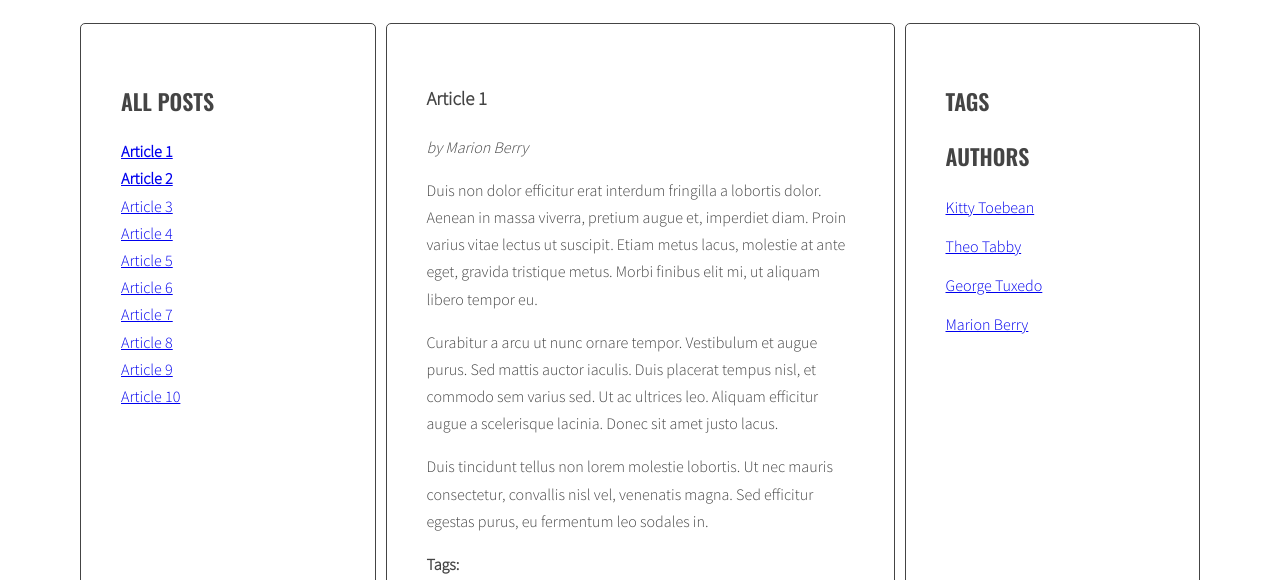
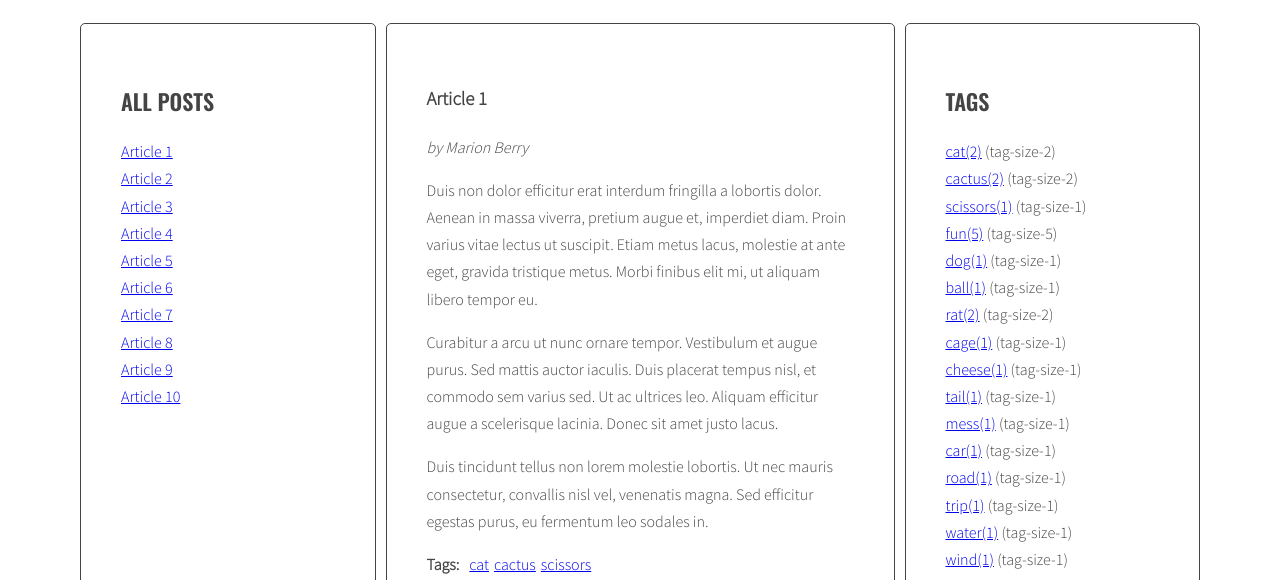
Before and after one commit to Kubakie/javascript-blog, a website: page index.html in a window 1280 px wide. Shown: the part 220-800 px from the top of the page. Drawn offline with nearby package versions, Linux system fonts and the light colour scheme.

Commit message:
fix generateTags function in script.js and aside in index.html

```diff
--- a/js/script.js
+++ b/js/script.js
@@ -84,72 +84,68 @@ function calculateTagClass(count, params) {
   return tagClass;
 }
 function generateTags() {
-    /* [NEW] create a new variable allTags with an empty object */
+    // [NEW] create a new variable allTags with an empty object /
   let allTags = {};
-    /* find all articles */
+    // find all articles /
     const articles = document.querySelectorAll(optArticleSelector);
-    /* START LOOP: for every article: */
+    // START LOOP: for every article: /
     for (let article of articles) {
         console.log(article);
-        /* find tags wrapper */
+        // find tags wrapper /
         const tagsList = article.querySelector(optArticleTagsSelector);
-        /* make html variable with empty string */
+        // make html variable with empty string /
         let html = '';
-        /* get tags from data-tags attribute */
+        // get tags from data-tags attribute /
         const articleTags = article.getAttribute('data-tags');
         console.log('articleTags');
         console.log(articleTags);
-        /* split tags into array */
+        // split tags into array /
         const articleTagsArray = articleTags.split(' ');
         console.log(articleTagsArray);
 
-        /* START LOOP: for each tag */
+        // START LOOP: for each tag /
         for (let tag of articleTagsArray) {
-            /* generate HTML of the link */
+            // generate HTML of the link /
             console.log(tag);
-            /* add generated code to html variable */
+            // add generated code to html variable /
             const linkHTML = '<li class="tag-inside-article "><a href="#tag-' + tag + '"> ' + tag + ' ' + ' </a></li>';
             html = html + linkHTML;
             console.log(linkHTML);
-            /* [NEW] check if this link is NOT already in allTags */
+            // [NEW] check if this link is NOT already in allTags /
             if(!allTags.hasOwnProperty(tag) ){
-        /* [NEW] add generated code to allTags array */
+                // [NEW] add generated code to allTags array /
                 allTags[tag]= 1;
-
-            /* END LOOP: for each tag */
+                // END LOOP: for each tag /
             }
             else{
                 allTags[tag]++;
-
             }
         }
-        /* insert HTML of all the links into the tags wrapper */
+        // insert HTML of all the links into the tags wrapper /
         tagsList.innerHTML = html;
         console.log(tagsList, html);
-        /* END LOOP: for every article: */
+        // END LOOP: for every article: /
     }
-    /* [NEW] find list of tags in right column */
-  const tagList = document.querySelector('.tags');
-const tagsParams = calculateTagsParams(allTags);
-console.log('tagsParams:', tagsParams)
+    // [NEW] find list of tags in right column /
+    const tagList = document.querySelector('.list.tags'); //.list?
+    const tagsParams = calculateTagsParams(allTags);
+    console.log('tagsParams:', tagsParams)
 
- /* [NEW] create variable for all links HTML code */
-  let allTagsHTML = '';
-/* [NEW] START LOOP: for each tag in allTags: */
+    // [NEW] create variable for all links HTML code /
+    let allTagsHTML = '';
+    // [NEW] START LOOP: for each tag in allTags: /
     for(let tag in allTags){
-    /* [NEW] generate code of a link and add it to allTagsHTML */
-   const tagLinkHTML = '<li>' + calculateTagClass(allTags[tag], tagsParam) + '</li>';
-console.log('tagLinkHTML:', tagLinkHTML);
-    const tagLinkHTML = '<li>' + calculateTagClass(allTags[tag], tagsParam) + '</li>';
-console.log('tagLinkHTML:', tagLinkHTML);
+    // [NEW] generate code of a link and add it to allTagsHTML /
+        const tagLinkHTML = ' (' + calculateTagClass(allTags[tag], tagsParams) + ') ';
+        console.log('tagLinkHTML:', tagLinkHTML);
 
-        const linkhtml = '<li><a href="#tag-' + tag + '">' + tag +  '(' + allTags[tag] +')' + '</a></li>'
-allTagsHTML += tagLinkHTML;
+        const linkhtml = '<li><a class="' + calculateTagClass(allTags[tag], tagsParams) + '" href="#tag-' + tag + '">' + tag +  '(' + allTags[tag] +')' + '</a>' + tagLinkHTML + '</li>'
+        allTagsHTML += linkhtml;
 
-         /* [NEW] END LOOP: for each tag in allTags */
+         // [NEW] END LOOP: for each tag in allTags /
     }
-     /* [NEW] END LOOP: for each tag in allTags: */
-      /* [NEW] add html from allTagsHTML to tagList */
+     // [NEW] END LOOP: for each tag in allTags: /
+      // [NEW] add html from allTagsHTML to tagList /
     console.log(allTagsHTML);
     tagList.innerHTML = allTagsHTML;
 }
```
Also changed, not shown: index.html (+3 -2 lines).
